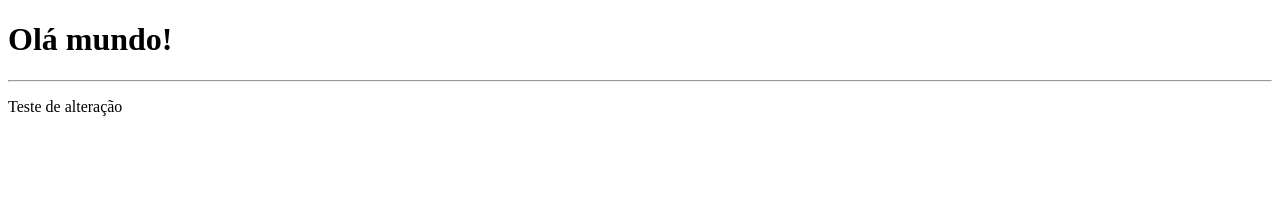
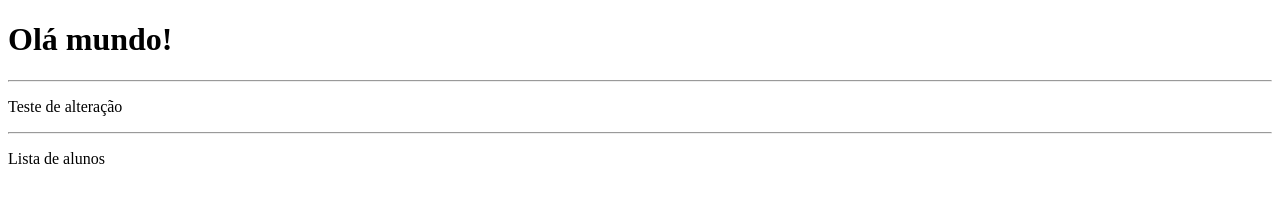
Before and after one commit to devGiovanni95/Aula-6, a plain HTML site: page index.html in a window 1280 px wide. Drawn offline with Linux system fonts and the light colour scheme.

Commit message:
Ajuste no index.html

```diff
--- a/index.html
+++ b/index.html
@@ -10,5 +10,7 @@
     <h1>Olá mundo!</h1>
     <hr>
     <p>Teste de alteração</p>
+    <hr>
+    <p>Lista de alunos</p>
 </body>
 </html>
```
